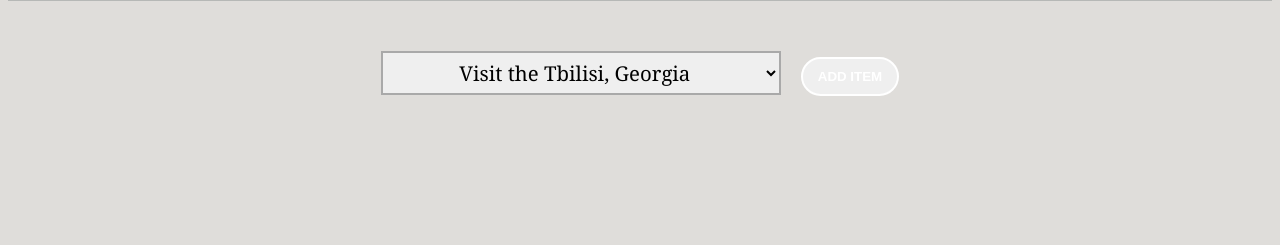
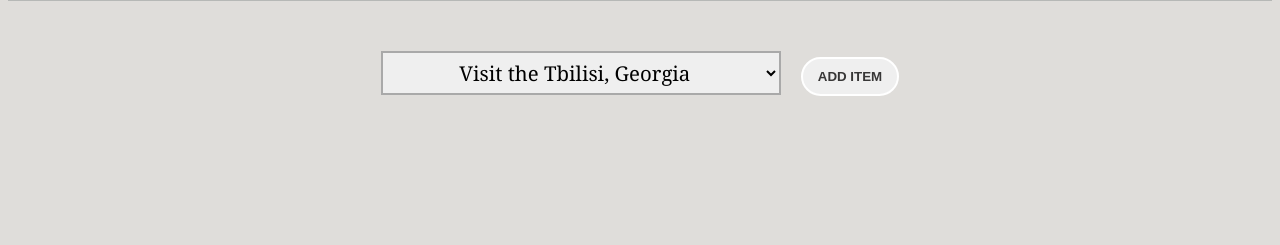
Before and after one commit to ReziMi/resolution-list-project, a Flask app: page / in a window 1280 px wide. Shown: the part 489-734 px from the top of the page. Run offline with Flask 3, Linux system fonts and the light colour scheme; data comes from the database, SQL or seed files in the repository.

Commit message:
corrected some css

```diff
--- a/static/css/main.css
+++ b/static/css/main.css
@@ -30,7 +30,7 @@ label{
 
 #add_btn{
     background-color: c;
-    color: white;
+    color: rgb(56, 55, 55);
     font-weight: bold;
     border-radius: 20px;
     border: 2px solid white;
```
